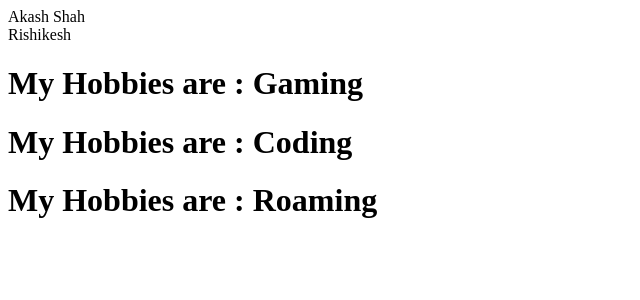
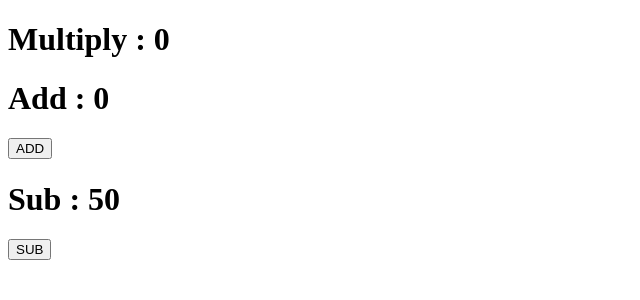
Before and after one commit to coding-destini/React-Hooks, a React (Create React App) app: page / in a window 1280 px wide. Shown: the top 300 px of the page, without its empty margins (0-640 px from the left). Built offline with nearby package versions, Linux system fonts and the light colour scheme.

Commit message:
add UseMemo

```diff
--- a/src/App.js
+++ b/src/App.js
@@ -5,6 +5,7 @@ import UseEffect from './Components/UseEffect/UseEffect'
 import UseRef from './Components/UseRef/UseRef'
 import UseLayoutEffect from './Components/UseLayoutEffect/UseLayoutEffect'
 import UseContext from './Components/UseContext/UseContext'
+import UseMemo from './Components/UseMemo/UseMemo'
 
 export default function App() {
   return (
@@ -14,7 +15,8 @@ export default function App() {
       {/* <UseEffect />  */}
       {/* <UseRef />  */}
       {/* <UseLayoutEffect />  */}
-      <UseContext />
+      {/* <UseContext />  */}
+      <UseMemo />
     </div>
   )
 }
--- /dev/null
+++ b/src/Components/UseMemo/UseMemo.js
@@ -0,0 +1,25 @@
+import React, { useEffect, useMemo, useState } from 'react'
+
+const UseMemo = () => {
+
+    const [add, setAdd] = useState(0);
+    const [sub,setSub] = useState(50);
+
+       const multiply=useMemo(function multiplication(){
+        console.log("**************")
+        return add*10
+       },[sub])
+
+
+  return (
+    <div>
+   <h1>Multiply :  {multiply}</h1>
+        <h1>Add : {add}</h1>
+        <button onClick={()=>{setAdd(add+1)}}>ADD</button>
+        <h1>Sub : {sub}</h1>
+        <button onClick={()=>{setSub(sub-2)}}>SUB</button>
+    </div>
+  )
+}
+
+export default UseMemo
```
